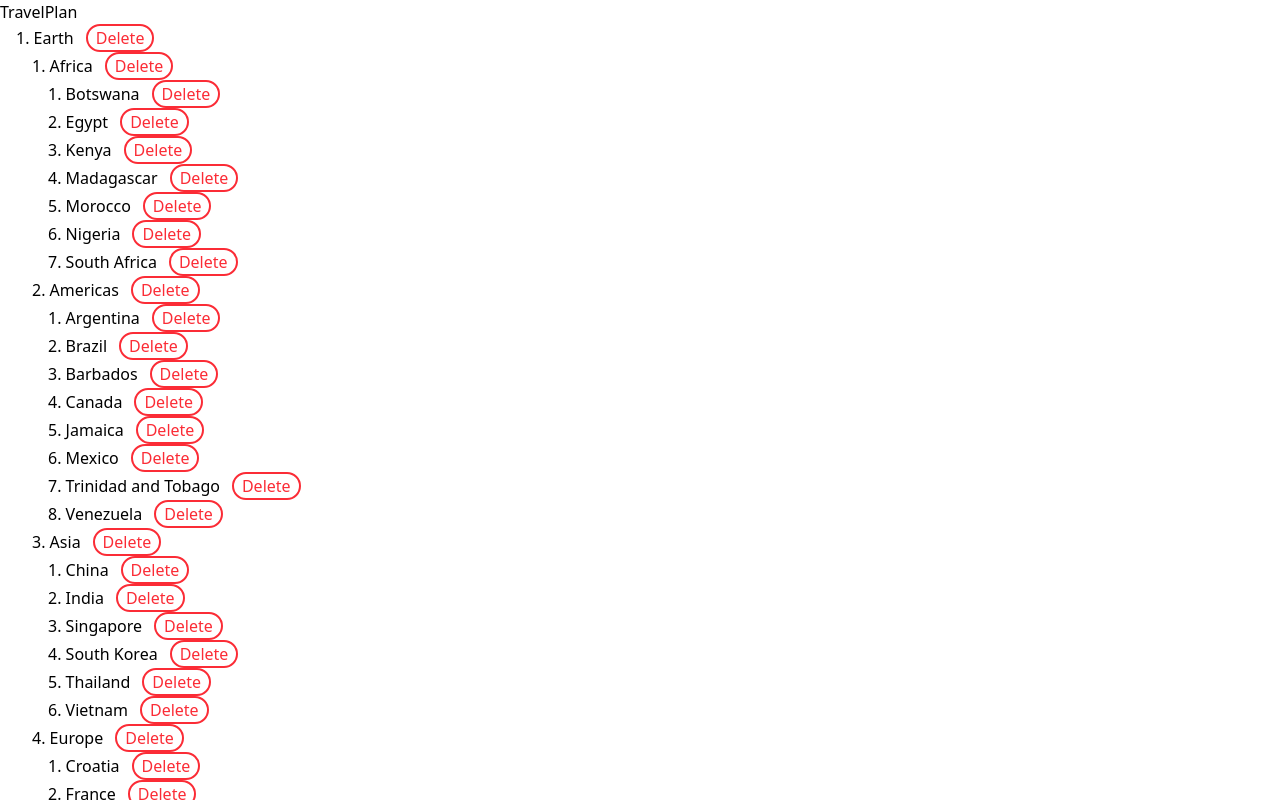
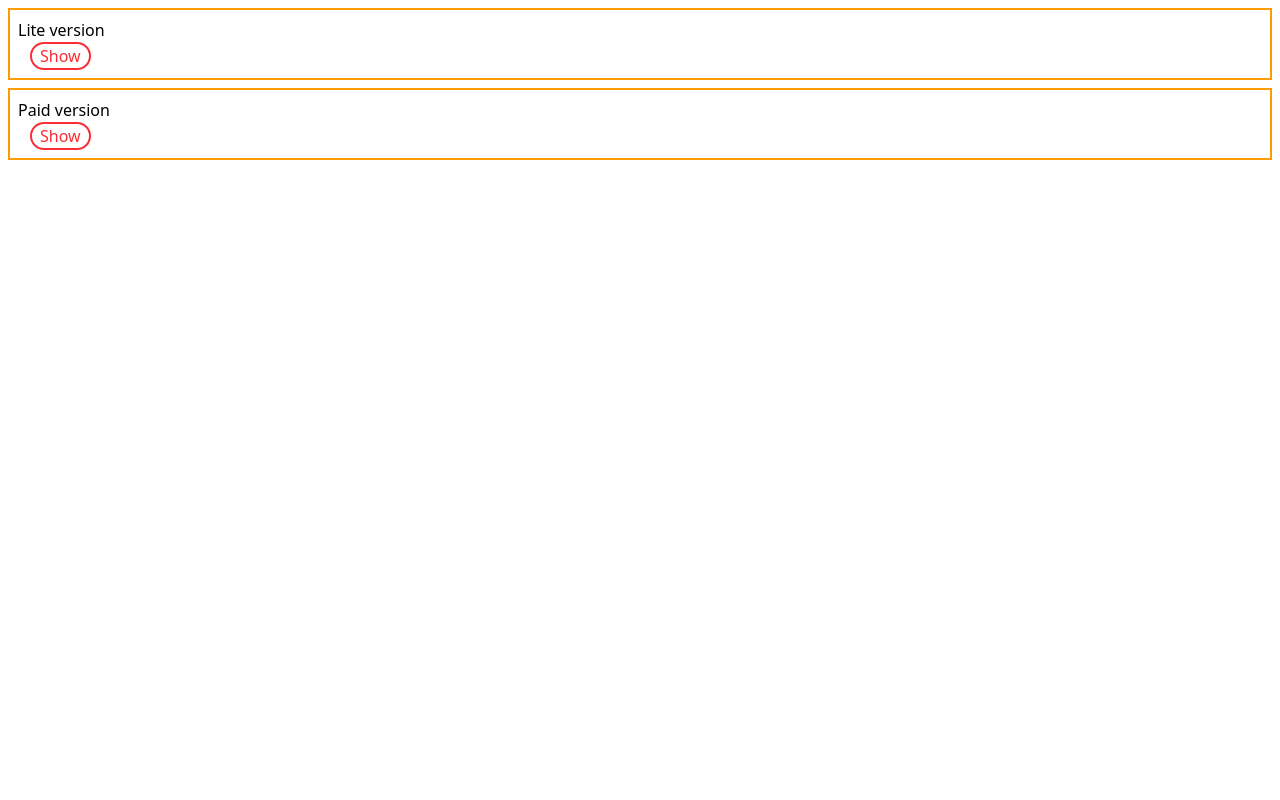
Before and after one commit to Shanto-prime/learn-js, a React (Vite) app: page / in a window 1280 px wide. Shown: the top 800 px of the page. Built offline with nearby package versions, Linux system fonts and the light colour scheme.

Commit message:
make accordion & add show button using useState

```diff
--- a/src/App.jsx
+++ b/src/App.jsx
@@ -1,11 +1,11 @@
 import "./App.css";
+import Accordion from "./Components/Accordion";
 import Pointer from "./Components/Pointer";
-import TravelPlan from "./Components/TravelPlan";
 export default function App() {
-  return (
-    <>
-      <TravelPlan />
-      <Pointer />
-    </>
-  );
+    return (
+        <>
+            <Accordion />
+            <Pointer />
+        </>
+    );
 }
--- /dev/null
+++ b/src/Components/Accordion.jsx
@@ -0,0 +1,16 @@
+import Panel from "./panel";
+
+export default function Accordion() {
+    return (
+        <>
+            <Panel title="Lite version">
+                dolor sit amet consectetur adipisicing elit. Praesentium,
+                voluptate.
+            </Panel>
+            <Panel title="Paid version">
+                dolor sit, amet consectetur adipisicing elit. Consequatur harum
+                officiis nam porro cumque exercitationem?
+            </Panel>
+        </>
+    );
+}
--- /dev/null
+++ b/src/Components/Panel.jsx
@@ -0,0 +1,22 @@
+import { useState } from "react";
+export default function Panel({ title, children }) {
+    const [isShow, setIsShow] = useState(false);
+    const handleShow = () => setIsShow(!isShow);
+    return (
+        <>
+            <div className="p-2 m-2 border-amber-500 border-2">
+                <h3>{title}</h3>
+                {isShow ? (
+                    <p>{children}</p>
+                ) : (
+                    <button
+                        onClick={handleShow}
+                        className="text-red-500 border-2 border-red-500 rounded-2xl px-2 mx-3"
+                    >
+                        Show
+                    </button>
+                )}
+            </div>
+        </>
+    );
+}
```
